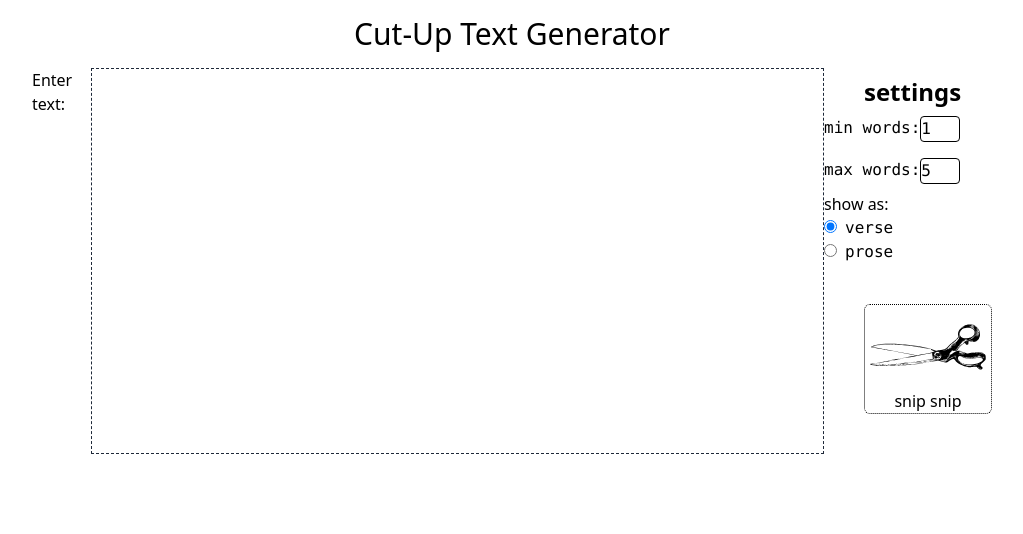
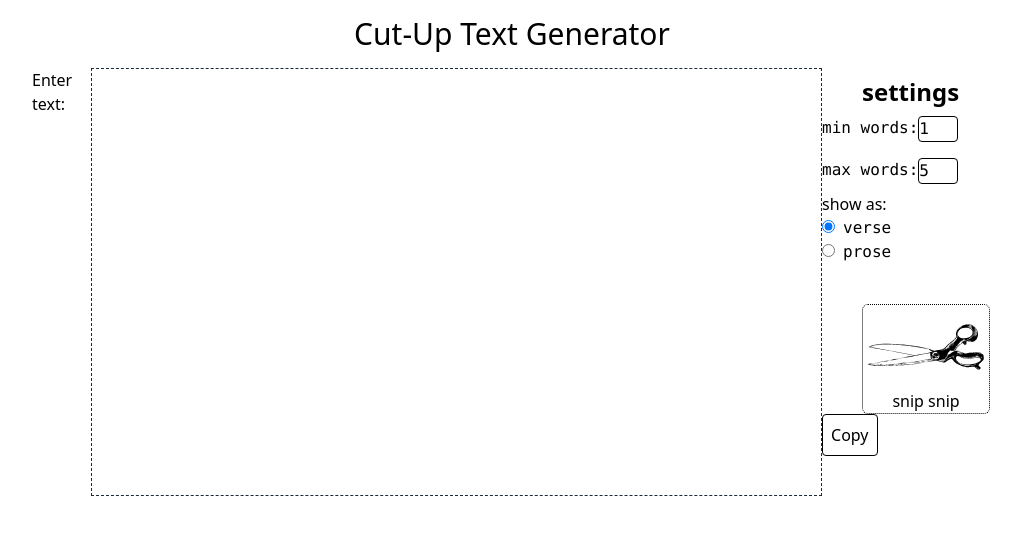
Before and after one commit to dku7/cut-up-tool, a React (Vite) app: page / in a window 1280 px wide. Shown: the top 534 px of the page, without its empty margins (128-1151 px from the left). Built offline with nearby package versions, Linux system fonts and the light colour scheme.

Commit message:
add copy button

```diff
--- /dev/null
+++ b/src/components/CopyButton.tsx
@@ -0,0 +1,21 @@
+import { memo } from "react";
+
+interface CopyButtonProps {
+  cutUpText: string[];
+}
+
+export const CopyButton = memo(function CopyButton({
+  cutUpText,
+}: CopyButtonProps) {
+  const handleCopy = () => {
+    navigator.clipboard.writeText(cutUpText.join(" "));
+  };
+
+  return (
+    <button
+      onClick={handleCopy}
+      className="border p-2 rounded hover:cursor-pointer">
+      Copy
+    </button>
+  );
+});
--- a/src/components/TextConsumer.tsx
+++ b/src/components/TextConsumer.tsx
@@ -4,6 +4,7 @@ import { CutUpFormat, CutUpLength } from "../types/types";
 import Settings from "./Settings";
 import scissorsSVG from "../assets/scissors.svg";
 import { CutUpOutput } from "./CutUpOutput";
+import { CopyButton } from "./CopyButton";
 
 const defaultCutUpLength: CutUpLength = {
   min: 1,
@@ -74,6 +75,7 @@ export default function TextConsumer() {
             <img src={scissorsSVG} alt="scissors" />
             snip snip
           </button>
+          <CopyButton cutUpText={cutUpText} />
         </div>
       </div>
 
```
